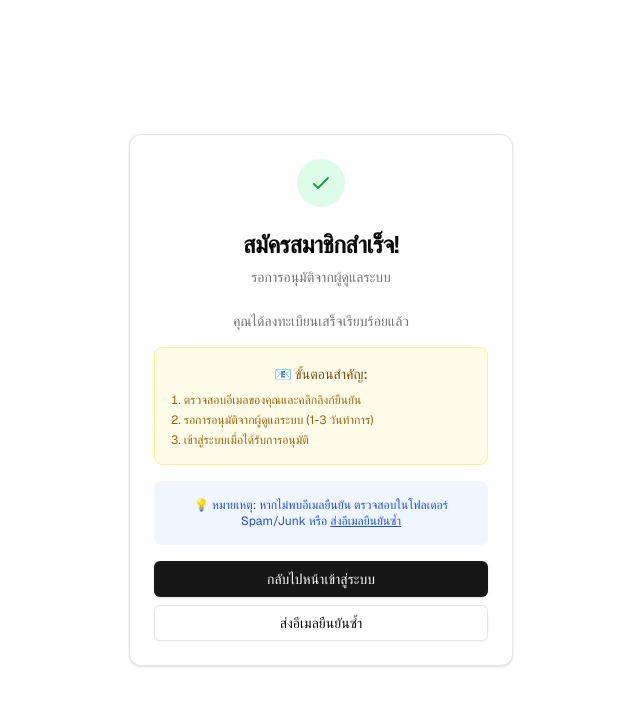
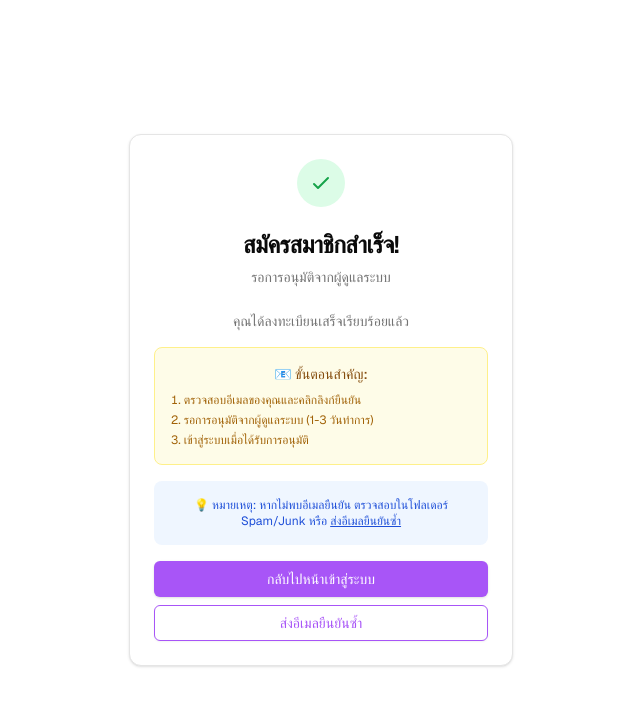
Before and after one commit to buulucky/dg-a, a Next.js app: page /auth/sign-up-success in a window 1280 px wide. Shown: the top 706 px of the page, without its empty margins (319-959 px from the left). Built offline with nearby package versions, Linux system fonts and the light colour scheme; no server answers.

Commit message:
แก้ไข Error: 'router'

```diff
--- a/components/AuthButton.tsx
+++ b/components/AuthButton.tsx
@@ -2,7 +2,6 @@
 import Link from "next/link";
 import { createClient } from "@/lib/supabase/client";
 import { useEffect, useState, useRef } from "react";
-import { useRouter } from "next/navigation";
 
 export function AuthButton() {
   const [user, setUser] = useState<{id: string; email: string} | null>(null);
@@ -11,7 +10,6 @@ export function AuthButton() {
   const [isLoggingOut, setIsLoggingOut] = useState(false);
   const menuRef = useRef<HTMLDivElement>(null);
   const supabase = createClient();
-  const router = useRouter();
 
   useEffect(() => {
     let isMounted = true;
--- a/components/ui/button.tsx
+++ b/components/ui/button.tsx
@@ -10,15 +10,15 @@ const buttonVariants = cva(
     variants: {
       variant: {
         default:
-          "bg-primary text-primary-foreground shadow hover:bg-primary/90",
+          "bg-purple-500 text-white shadow hover:bg-purple-600",
         destructive:
-          "bg-destructive text-destructive-foreground shadow-sm hover:bg-destructive/90",
+          "bg-red-500 text-white shadow-sm hover:bg-red-600",
         outline:
-          "border border-input bg-background shadow-sm hover:bg-accent hover:text-accent-foreground",
+          "border border-purple-500 bg-white text-purple-500 shadow-sm hover:bg-purple-50",
         secondary:
-          "bg-secondary text-secondary-foreground shadow-sm hover:bg-secondary/80",
-        ghost: "hover:bg-accent hover:text-accent-foreground",
-        link: "text-primary underline-offset-4 hover:underline",
+          "bg-purple-100 text-purple-800 shadow-sm hover:bg-purple-200",
+        ghost: "hover:bg-purple-50 hover:text-purple-800",
+        link: "text-purple-500 underline-offset-4 hover:text-purple-700",
       },
       size: {
         default: "h-9 px-4 py-2",
--- a/components/ui/input.tsx
+++ b/components/ui/input.tsx
@@ -8,7 +8,7 @@ const Input = React.forwardRef<HTMLInputElement, React.ComponentProps<"input">>(
       <input
         type={type}
         className={cn(
-          "flex h-9 w-full rounded-md border border-input bg-transparent px-3 py-1 text-base shadow-sm transition-colors file:border-0 file:bg-transparent file:text-sm file:font-medium file:text-foreground placeholder:text-muted-foreground focus-visible:outline-none focus-visible:ring-1 focus-visible:ring-ring disabled:cursor-not-allowed disabled:opacity-50 md:text-sm",
+          "flex h-9 w-full rounded-md border border-purple-500 bg-purple-50 px-3 py-1 text-base text-purple-800 shadow-sm transition-colors file:border-0 file:bg-transparent file:text-sm file:font-medium file:text-foreground placeholder:text-purple-500 focus-visible:outline-none focus-visible:ring-1 focus-visible:ring-purple-500 disabled:cursor-not-allowed disabled:opacity-50 md:text-sm",
           className,
         )}
         ref={ref}
```
